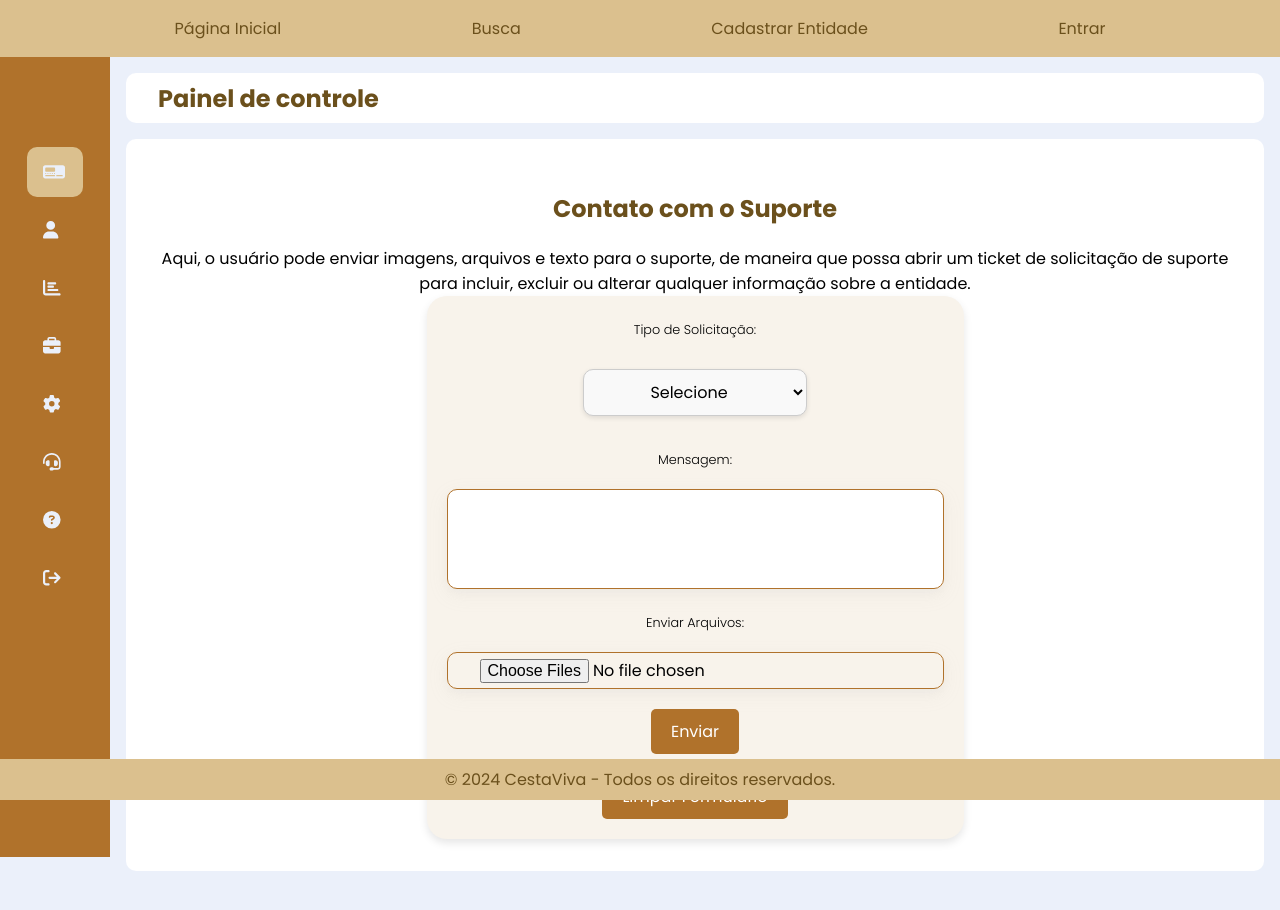
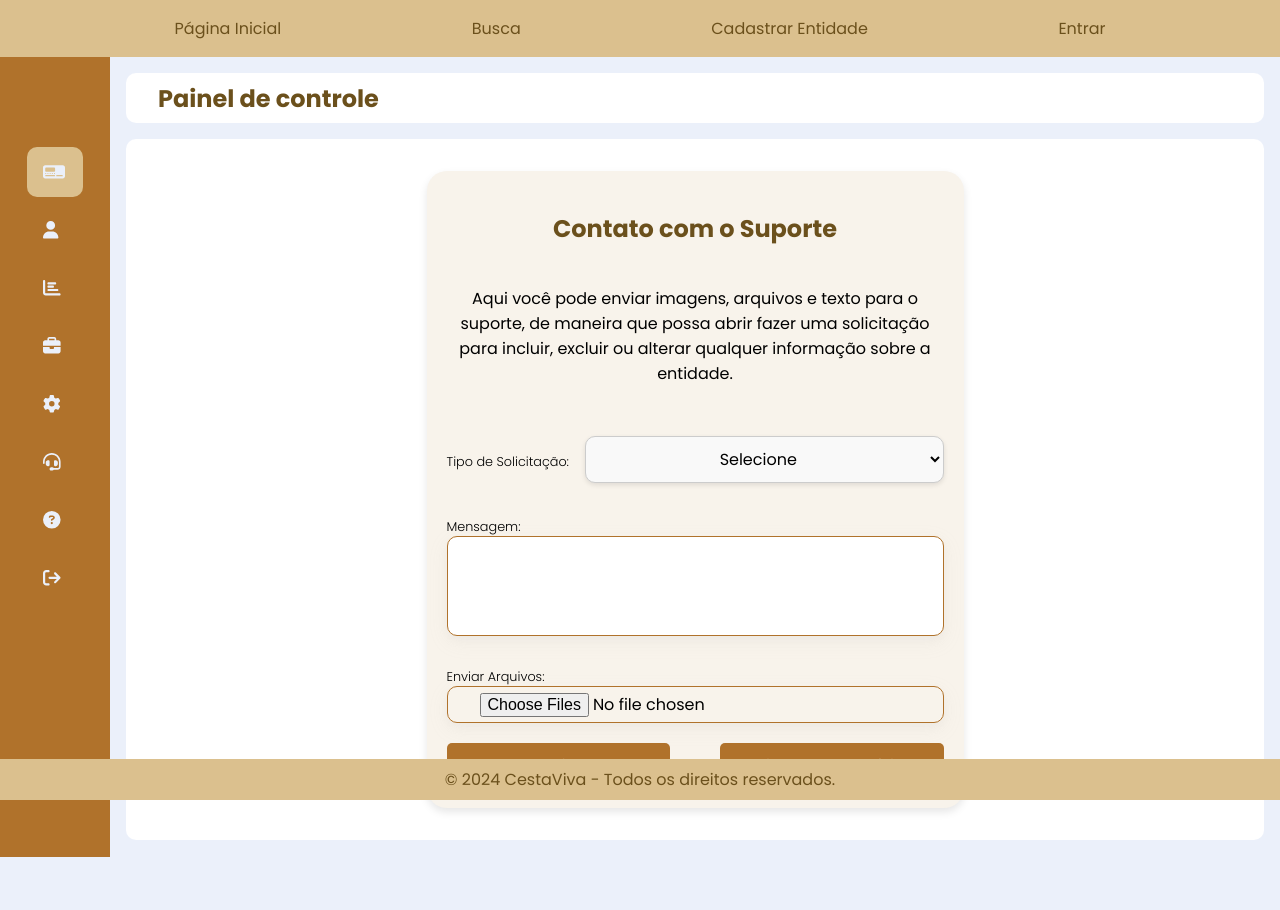
Before and after one commit to Amicuchi/CestaViva, a React (Vite) app: page /dashboard/suporte in a window 1280 px wide. Shown: the top 910 px of the page. Built offline with nearby package versions, Linux system fonts and the light colour scheme; sample sign-in values are in the browser's storage.

Commit message:
finalização do formulário de contato com o suporte. Falta incluir a tabela de tickets abertos e fechados (histórico de tickets)

```diff
--- a/src/components/dashboardComponents/Support.jsx
+++ b/src/components/dashboardComponents/Support.jsx
@@ -1,4 +1,4 @@
-import { useState } from 'react';
+import { useState, useRef } from 'react';
 import axios from 'axios';
 
 export default function Support() {
@@ -35,19 +35,24 @@ export default function Support() {
             setLoading(false);
         }
     };
-
+    const fileInputRef = useRef(null);
     const handleClear = () => {
         setTipo('');
         setMensagem('');
         setArquivos([]);
         setProtocolo('');
+        if (fileInputRef.current) {
+            fileInputRef.current.value = '';
+        }
     };
 
     return (
         <div className="card--container lastOne">
+            <form onSubmit={handleSubmit} className='form--support'>
             <h2>Contato com o Suporte</h2>
-            <p>Aqui, o usuário pode enviar imagens, arquivos e texto para o suporte, de maneira que possa abrir um ticket de solicitação de suporte para incluir, excluir ou alterar qualquer informação sobre a entidade.</p>
-            <form onSubmit={handleSubmit}>
+            <p>Aqui você pode enviar imagens, arquivos e texto para o suporte, de maneira que possa abrir fazer uma solicitação para incluir, excluir ou alterar qualquer informação sobre a entidade.</p>
+            <hr />
+                <span className='form--span'>
                     <label className='UserLabel'>Tipo de Solicitação:</label>
                     <select value={tipo} onChange={(e) => setTipo(e.target.value)} required>
                         <option value="">Selecione</option>
@@ -59,23 +64,36 @@ export default function Support() {
                         <option value="alteracao_responsavel">Alteração de dados do Responsável</option>
                         <option value="alteracao_usuario">Alteração de dados do Voluntário</option>
                     </select>
+                </span>
 
+                <div>
                     <label className='UserLabel'>Mensagem:</label>
                     <textarea value={mensagem} onChange={(e) => setMensagem(e.target.value)} required />
+                </div>
 
+                <div>
                     <label className='UserLabel'>Enviar Arquivos:</label>
-                <input type="file" multiple onChange={handleFileChange} />
+                    <input type="file" multiple onChange={handleFileChange} ref={fileInputRef} />
+                </div>
 
                 {loading ? <p>Enviando...</p> : null}
                 {erro ? <p className='errorMessage'>{erro}</p> : null}
 
-                <button type="submit">Enviar</button>
+                <span className='form--span'>
+                    <button
+                        type="submit"
+                        disabled={loading}
+                    >
+                        Enviar
+                    </button>
+
                     <button
                         type="button"
                         onClick={handleClear}
                     >
                         Limpar Formulário
                     </button>
+                </span>
             </form>
 
             {protocolo && <p>Protocolo: {protocolo}</p>}
--- a/src/styles/Dashboard.css
+++ b/src/styles/Dashboard.css
@@ -357,3 +357,28 @@ tfoot td {
     padding-left: 1rem;
     margin-right: 10px;
 }
+
+
+/* Suporte */
+
+.form--span{
+    display: flex;
+    flex: 1;
+    width: 100%;
+    align-items: center;
+    gap: 1rem;
+    justify-content: space-between;
+}
+
+.form--span button{
+    min-width: 220px;
+    width: 45%;
+}
+
+.form--span select{
+    flex: 1;
+}
+
+.form--support div{
+    width: 100%;
+}
```
Lines whose indentation alone changed are shown as unchanged.
